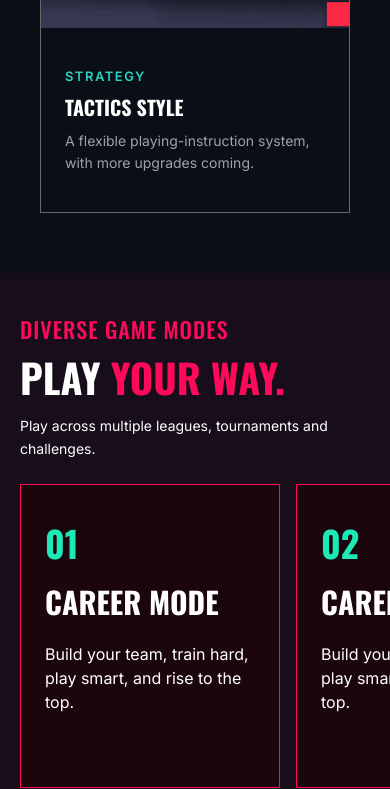
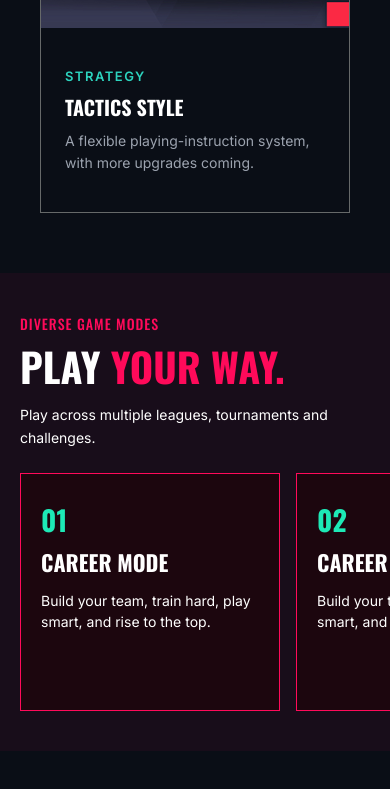
Before and after one commit to jyotithecode-sudo/football-website, a React (Vite) app: page /features in a window 390 px wide. Shown: the part 1920-2709 px from the top of the page. Built offline with nearby package versions, Linux system fonts and the light colour scheme.

Commit message:
Fix Features page build

```diff
--- a/src/FeaturesPage.css
+++ b/src/FeaturesPage.css
@@ -16,10 +16,6 @@
 }
 
 /* ---------- Features hero ---------- */
-
-.feature-card:hover {
-  border: 1px solid var(--primary-color);
-}
 
 .features-hero {
   position: relative;
@@ -77,19 +73,6 @@
   color: var(--text-light);
 }
 
-/* ---------- Feature card ---------- */
-
-.feature-card {
-  border: 1px solid var(--border-color);
-  flex-direction: column;
-  display: flex;
-  transition: transform 0.2s;
-}
-
-.content-box {
-  padding: 24px;
-}
-
 /* ---------- Responsive hero ---------- */
 
 @media (min-width: 640px) {
@@ -123,11 +106,13 @@
     font-size: 106px;
   }
 }
+
 @media (max-width: 767px) {
   .features-hero-content {
     max-width: 326px !important;
   }
 }
+
 /* ---------- Immersive match experience ---------- */
 
 .match-intro {
@@ -155,6 +140,22 @@
   display: grid;
   grid-template-columns: 1fr;
   gap: 20px;
+}
+
+.feature-card {
+  border: 1px solid var(--border-color);
+  flex-direction: column;
+  display: flex;
+  transition: transform 0.2s;
+}
+
+.feature-card:hover {
+  border: 1px solid var(--primary-color);
+  transform: translateY(-4px);
+}
+
+.content-box {
+  padding: 24px;
 }
 
 .feature-card-image-wrap {
@@ -187,8 +188,7 @@
   place-items: center;
 }
 
-/* ---------- Hide badge ---------- */
-
+/* Hide badge */
 span.feature-card-badge {
   display: none;
 }
@@ -211,10 +211,6 @@ span.feature-card-badge {
   font-size: 20px;
   font-weight: 700;
   color: var(--white-color);
-}
-
-.feature-card:hover {
-  transform: translateY(-4px);
 }
 
 .feature-card-desc {
@@ -377,8 +373,16 @@ span.feature-card-badge {
 
 /* ---------- Tablet: 2 x 2 grid ---------- */
 @media (max-width: 1024px) {
+  .modes-eyebrow {
+    font-size: 18px;
+  }
+
   .modes-title {
     font-size: 56px;
+  }
+
+  .modes-paragraph {
+    font-size: 18px;
   }
 
   .modes-cards {
@@ -401,6 +405,10 @@ span.feature-card-badge {
     align-items: flex-start;
     gap: 16px;
     padding-bottom: 0;
+  }
+
+  .modes-eyebrow {
+    font-size: 14px;
   }
 
   .modes-title {
@@ -430,7 +438,21 @@ span.feature-card-badge {
   .modes-card {
     flex: 0 0 260px;
     min-height: 230px;
+    padding: 32px 20px;
+    gap: 16px;
     scroll-snap-align: start;
+  }
+
+  .modes-card-number {
+    font-size: 28px;
+  }
+
+  .modes-card-title {
+    font-size: 22px;
+  }
+
+  .modes-card-desc {
+    font-size: 14px;
   }
 }
 
@@ -441,11 +463,11 @@ span.feature-card-badge {
 /* Full width (1440) */
 .events-section {
   width: 100%;
-  padding: 60px 0;
+  padding: 60px 0;                  /* Figma: 60 top/bottom */
   box-sizing: border-box;
 }
 
-
+/* Content sirf 1220 me: left text box + right image */
 .events-container {
   width: 100%;
   max-width: 1220px;
@@ -462,10 +484,10 @@ span.feature-card-badge {
   display: flex;
   flex-direction: column;
   justify-content: center;
-  gap: 22px;
-  padding: 80px 40px;
-  background: #040a0e;
-  border-left: 3px solid #ff0a5a;
+  gap: 22px;                        /* Figma gap 22 */
+  padding: 80px 40px;               /* Figma: 80 top/bottom, 40 left/right */
+  background: #040a0e;              /* Figma fill 040A0E */
+  border-left: 3px solid #ff0a5a;   /* left pink line */
   box-sizing: border-box;
   min-height: 507px;
 }
@@ -503,13 +525,13 @@ span.feature-card-badge {
   padding: 0;
   display: flex;
   flex-direction: column;
-  gap: 16px;
+  gap: 16px;                        /* Figma gap 16 */
 }
 
 .events-item {
   display: flex;
   align-items: center;
-  gap: 24px;
+  gap: 24px;                        /* Figma gap 24 */
 }
 
 /* Teal + pink two-tone icon */
@@ -580,6 +602,10 @@ span.feature-card-badge {
     gap: 18px;
   }
 
+  .events-eyebrow {
+    font-size: 14px;
+  }
+
   .events-title {
     font-size: 24px;
   }
--- a/src/pages/FeaturesPage.jsx
+++ b/src/pages/FeaturesPage.jsx
@@ -1,7 +1,6 @@
 import React from "react";
 import "../App.css";
 import "../FeaturesPage.css";
-
 
 const CARDS = [
   {
@@ -26,12 +25,14 @@ const CARDS = [
     badge: true,
   },
 ];
+
 const MODES = [
   { title: "CAREER MODE", desc: "Build your team, train hard, play smart, and rise to the top." },
   { title: "CAREER MODE", desc: "Build your team, train hard, play smart, and rise to the top." },
   { title: "LEAGUE & CUP GAMES", desc: "Take on club and national tournaments for glory." },
   { title: "WOMEN’S COMPETITIONS", desc: "Inclusive leagues and tournaments celebrating women’s football." },
 ];
+
 const EVENTS = [
   { bold: "Live Challenge Events.", text: "Themed, regular challenges packed with rewards." },
   { bold: "Continuous Updates.", text: "Festive events and fan-driven updates keep gameplay exciting." },
@@ -41,6 +42,7 @@ const EVENTS = [
 export default function FeaturesPage() {
   return (
     <>
+      {/* ---------- Hero ---------- */}
       <section className="custom-features-section">
         <div className="page-inner features-hero">
           <img
@@ -67,13 +69,12 @@ export default function FeaturesPage() {
         </div>
       </section>
 
+      {/* ---------- Immersive match experience ---------- */}
       <section className="custom-match-intro-section">
         <div className="page-inner match-intro">
           <div className="match-intro-inner">
             <div className="match-intro-text">
-              <p className="eyebrow eyebrow-pink">
-                IMMERSIVE MATCH EXPERIENCE
-              </p>
+              <p className="eyebrow eyebrow-pink">IMMERSIVE MATCH EXPERIENCE</p>
 
               <h2 className="section-title">
                 FEEL EVERY <span className="text-pink">MATCH.</span>
@@ -95,11 +96,10 @@ export default function FeaturesPage() {
                     alt={card.title}
                     className="feature-card-image"
                   />
-                  {card.badge && (
-                    <span className="feature-card-badge">✓</span>
-                  )}
+                  {card.badge && <span className="feature-card-badge">✓</span>}
                 </div>
-                <div class="content-box">
+
+                <div className="content-box">
                   <p className="feature-card-tag">{card.tag}</p>
                   <h3 className="feature-card-title">{card.title}</h3>
                   <p className="feature-card-desc">{card.description}</p>
@@ -109,6 +109,8 @@ export default function FeaturesPage() {
           </div>
         </div>
       </section>
+
+      {/* ---------- Modes (Play Your Way) ---------- */}
       <section className="modes-section">
         <div className="modes-container">
           <div className="modes-header">
@@ -137,6 +139,8 @@ export default function FeaturesPage() {
           </div>
         </div>
       </section>
+
+      {/* ---------- Events (Dynamic Every Day) ---------- */}
       <section className="events-section">
         <div className="events-container">
           <div className="events-content">
```
Lines whose indentation alone changed are shown as unchanged.
